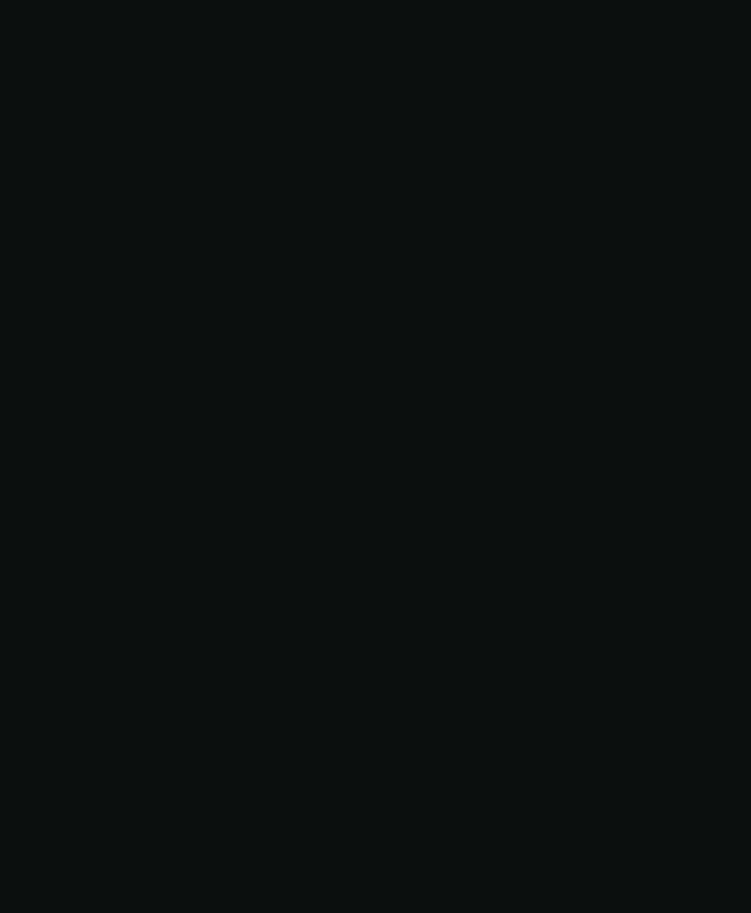
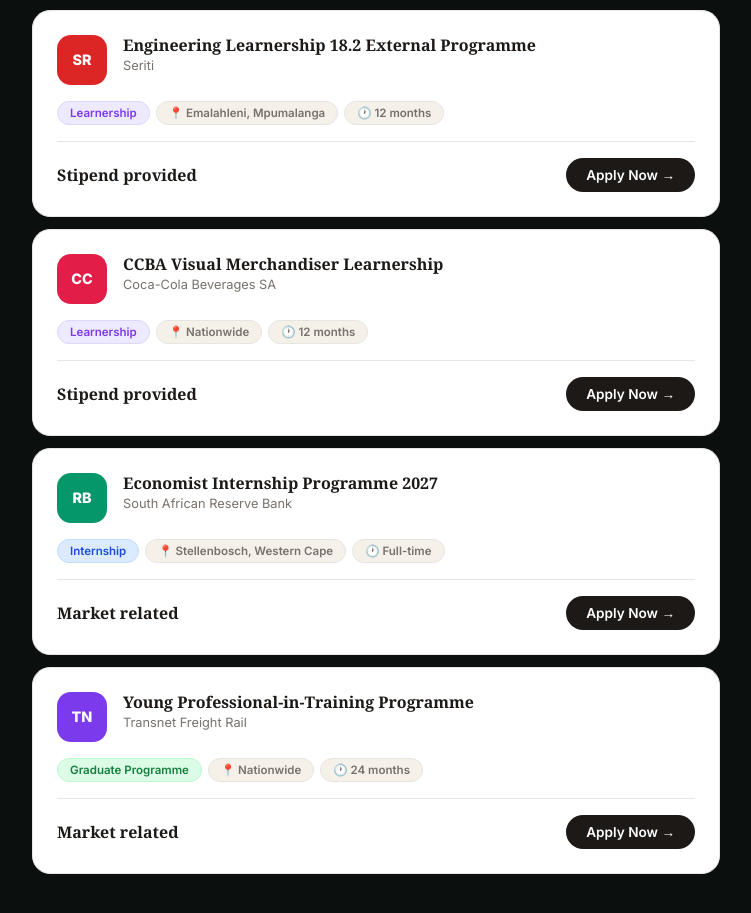
Before and after one commit to leramathibela/entryhire, a Next.js app: page / in a window 1280 px wide. Shown: the part 4312-5225 px from the top of the page, without its empty margins (98-849 px from the left). Before the commit the page ends 4151 px from the top, so only its background shows below. Built offline with nearby package versions, Linux system fonts and the light colour scheme.

Commit message:
Update Jobs.tsx

```diff
--- a/app/components/Jobs.tsx
+++ b/app/components/Jobs.tsx
@@ -177,6 +177,66 @@
     salary: 'Market related',
     color: '#7c3aed',
     initials: 'DN',
+    featured: false,
+  },
+  {
+    id: 16,
+    title: 'TVET Work Integrated Learning and Internship Programme',
+    company: 'SASSA',
+    location: 'Nationwide',
+    duration: '12 months',
+    type: 'Internship',
+    salary: 'R5 639/month',
+    color: '#0369a1',
+    initials: 'SS',
+    featured: false,
+  },
+  {
+    id: 17,
+    title: 'Engineering Learnership 18.2 External Programme',
+    company: 'Seriti',
+    location: 'Emalahleni, Mpumalanga',
+    duration: '12 months',
+    type: 'Learnership',
+    salary: 'Stipend provided',
+    color: '#dc2626',
+    initials: 'SR',
+    featured: false,
+  },
+  {
+    id: 18,
+    title: 'CCBA Visual Merchandiser Learnership',
+    company: 'Coca-Cola Beverages SA',
+    location: 'Nationwide',
+    duration: '12 months',
+    type: 'Learnership',
+    salary: 'Stipend provided',
+    color: '#e11d48',
+    initials: 'CC',
+    featured: false,
+  },
+  {
+    id: 19,
+    title: 'Economist Internship Programme 2027',
+    company: 'South African Reserve Bank',
+    location: 'Stellenbosch, Western Cape',
+    duration: 'Full-time',
+    type: 'Internship',
+    salary: 'Market related',
+    color: '#059669',
+    initials: 'RB',
+    featured: false,
+  },
+  {
+    id: 20,
+    title: 'Young Professional-in-Training Programme',
+    company: 'Transnet Freight Rail',
+    location: 'Nationwide',
+    duration: '24 months',
+    type: 'Graduate Programme',
+    salary: 'Market related',
+    color: '#7c3aed',
+    initials: 'TN',
     featured: false,
   },
 ]
```
